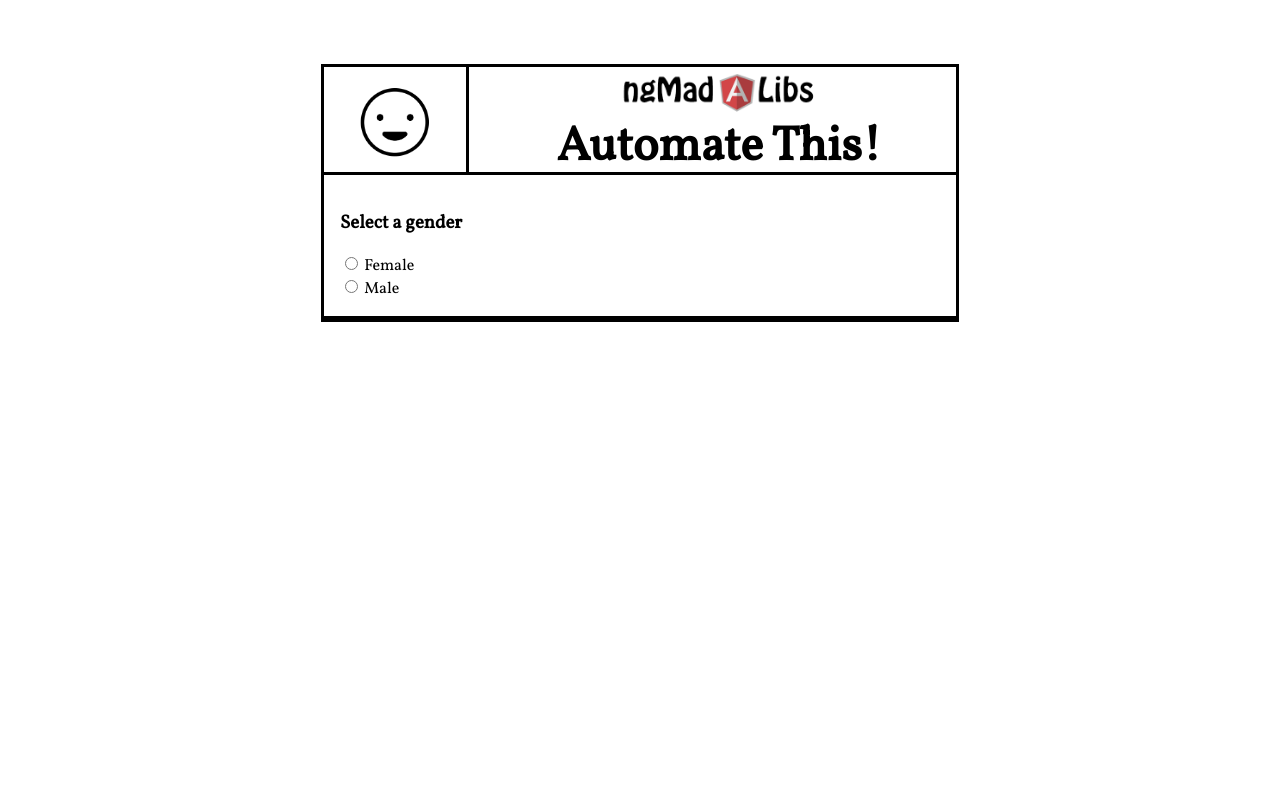
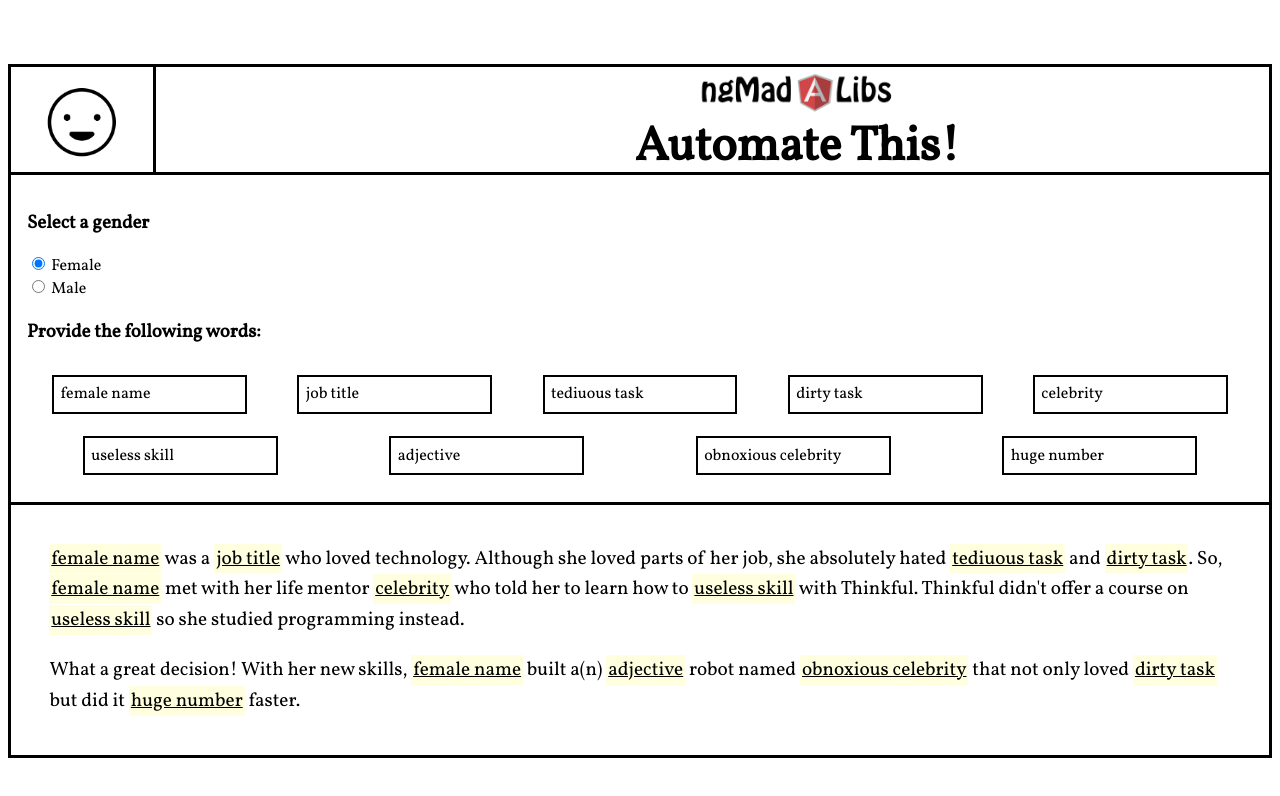
Before and after one commit to kylebradshaw/ngMadLibs, a website: page index.html in a window 1280 px wide. Drawn offline with nearby package versions, Linux system fonts and the light colour scheme.

Commit message:
refactors

```diff
--- a/assets/scripts/app.js
+++ b/assets/scripts/app.js
@@ -2,6 +2,33 @@
     .module('madLibs', [])
     .controller('mainController', ['$scope', function($scope) {
         $scope.placeholders = ['female name', 'job title', 'tedious task', 'dirty task',
-            'celebrity', 'useless skill', 'adjective', 'obnoxious celebrity', 'huge number', 'male name'];
-        $scope.words = [];
+            'celebrity', 'useless skill', 'adjective', 'obnoxious celebrity', 'huge number'
+        ];
+        $scope.words = {
+            'name': 'female name',
+            'jobTitle': 'job title',
+            'tediousTask': 'tediuous task',
+            'dirtyTask': 'dirty task',
+            'celebrity': 'celebrity',
+            'uselessSkill': 'useless skill',
+            'adjective': 'adjective',
+            'obnoxious': 'obnoxious celebrity',
+            'hugeNumber': 'huge number'
+        };
+
+
+        // $scope.words = [];
+        $scope.$watch('gender', function(newvalue, oldvalue) {
+            if (newvalue === 'female') {
+                $scope.subjectPronoun = 'she';
+                $scope.objectPronoun = 'her';
+                $scope.words['name'] = 'female name';
+            } else {
+                $scope.subjectPronoun = 'he';
+                $scope.objectPronoun = 'his';
+                $scope.words['name'] = 'male name';
+            }
+        }, true);
+
+
     }]);
--- a/assets/styles/main.scss
+++ b/assets/styles/main.scss
@@ -12,8 +12,7 @@
 }
 
 .wrapper {
-    min-width: 600px;
-    width: 50%;
+    // width: 50%;
     margin: 4em auto;
     border: 3px solid black;
     background-color: #fff;
@@ -58,7 +57,6 @@
         list-style: none;
         display: flex;
         flex-wrap: wrap;
-
         justify-content: space-around;
         align-items: center;
         li {
--- a/index.html
+++ b/index.html
@@ -20,59 +20,43 @@
             <section class="words">
                 <h3>Select a gender</h3>
                 <div class="gender">
-                    <label><input type="radio" name="gender" value="female" ng-model="gender"> Female</label><br>
+                    <label><input type="radio" name="gender" value="female" ng-model="gender" ng-init="gender='female'"> Female</label><br>
                     <label><input type="radio" name="gender" value="male" ng-model="gender"> Male</label>
                 </div>
                 <h3 ng-show='gender'>Provide the following words:</h3>
                 <ul ng-show='gender'>
-<!--
-                    how to segregate out gender input fields in a repeat?
-                    <li ng-repeat="placeholder in placeholders">
-                        <input type="text"
-                            placeholder="{{placeholders[$index]}}"
-                            ng-model="words[$index]" ng-init="words[$index]=placeholders[$index]" ng-click="words[$index]=''">
+
+                    <!-- how to segregate out gender input fields in a repeat? -->
+                    <li ng-repeat="(key, value) in words">
+                        <input type="text" placeholder="{{value}}" ng-model="words[key]">
                     </li>
--->
-                    <li ng-if="gender=='female'"><input type="text" placeholder="{{placeholders[0]}}" ng-model="words[0]" ng-init="words[0]=placeholders[0]" ng-click="words[0]=''"></li>
-                    <li ng-if="gender=='male'"><input type="text" placeholder="{{placeholders[9]}}" ng-model="words[9]" ng-init="words[9]=placeholders[9]" ng-click="words[9]=''"></li>
-                    <li><input type="text" placeholder="{{placeholders[1]}}" ng-model="words[1]" ng-init="words[1]=placeholders[1]" ng-click="words[1]=''"></li>
-                    <li><input type="text" placeholder="{{placeholders[2]}}" ng-model="words[2]" ng-init="words[2]=placeholders[2]" ng-click="words[2]=''"></li>
-                    <li><input type="text" placeholder="{{placeholders[3]}}" ng-model="words[3]" ng-init="words[3]=placeholders[3]" ng-click="words[3]=''"></li>
-                    <li><input type="text" placeholder="{{placeholders[4]}}" ng-model="words[4]" ng-init="words[4]=placeholders[4]" ng-click="words[4]=''"></li>
-                    <li><input type="text" placeholder="{{placeholders[5]}}" ng-model="words[5]" ng-init="words[5]=placeholders[5]" ng-click="words[5]=''"></li>
-                    <li><input type="text" placeholder="{{placeholders[6]}}" ng-model="words[6]" ng-init="words[6]=placeholders[6]" ng-click="words[6]=''"></li>
-                    <li><input type="text" placeholder="{{placeholders[7]}}" ng-model="words[7]" ng-init="words[7]=placeholders[7]" ng-click="words[7]=''"></li>
-                    <li><input type="text" placeholder="{{placeholders[8]}}" ng-model="words[8]" ng-init="words[8]=placeholders[8]" ng-click="words[8]=''"></li>
                 </ul>
             </section>
             <section class="libs" ng-cloak ng-show='gender'>
                 <p>
-                    <span ng-if="gender=='female'" class="var">{{words[0]}}</span>
-                    <span ng-if="gender=='male'" class="var">{{words[9]}}</span> was a
-                    <span class="var">{{words[1]}}</span> who loved technology. Although
-                    <span ng-if="gender=='female'">she</span><span ng-if="gender=='male'">he</span> loved parts of
-                    <span ng-if="gender=='female'">her</span><span ng-if="gender=='male'">his</span> job,
-                    <span ng-if="gender=='female'">she</span><span ng-if="gender=='male'">he</span> absolutely hated
-                    <span class="var">{{words[2]}}</span> and
-                    <span class="var">{{words[3]}}</span>. So,
-                    <span ng-if="gender=='female'" class="var">{{words[0]}}</span>
-                    <span ng-if="gender=='male'" class="var">{{words[9]}}</span> met with
-                    <span ng-if="gender=='female'">her</span><span ng-if="gender=='male'">his</span> life mentor
-                    <span class="var">{{words[4]}}</span> who told
-                    <span ng-if="gender=='female'">her</span><span ng-if="gender=='male'">him</span> to learn how to
-                    <span class="var">{{words[5]}}</span> with Thinkful. Thinkful didn't offer a course on
-                    <span class="var">{{words[5]}}</span> so
-                    <span ng-if="gender=='female'">she</span><span ng-if="gender=='male'">he</span> studied programming instead.
+                    <span class="var">{{words['name']}}</span> was a
+                    <span class="var">{{words['jobTitle']}}</span> who loved technology. Although
+                    {{subjectPronoun}} loved parts of
+                    {{objectPronoun}} job,
+                    {{subjectPronoun}} absolutely hated
+                    <span class="var">{{words['tediousTask']}}</span> and
+                    <span class="var">{{words['dirtyTask']}}</span>. So,
+                    <span class="var">{{words['name']}}</span> met with
+                    {{objectPronoun}} life mentor
+                    <span class="var">{{words['celebrity']}}</span> who told
+                    {{objectPronoun}} to learn how to
+                    <span class="var">{{words['uselessSkill']}}</span> with Thinkful. Thinkful didn't offer a course on
+                    <span class="var">{{words['uselessSkill']}}</span> so
+                    {{subjectPronoun}} studied programming instead.
                 </p>
 
                 <p>What a great decision! With
-                    <span ng-if="gender=='female'">her</span><span ng-if="gender=='male'">his</span> new skills,
-                    <span ng-if="gender=='female'" class="var">{{words[0]}}</span>
-                    <span ng-if="gender=='male'" class="var">{{words[9]}}</span> built a(n)
-                    <span class="var">{{words[6]}}</span> robot named
-                    <span class="var">{{words[7]}}</span> that not only loved
-                    <span class="var">{{words[3]}}</span> but did it
-                    <span class="var">{{words[8]}}</span> faster.
+                    {{objectPronoun}} new skills,
+                    <span class="var">{{words['name']}}</span> built a(n)
+                    <span class="var">{{words['adjective']}}</span> robot named
+                    <span class="var">{{words['obnoxious']}}</span> that not only loved
+                    <span class="var">{{words['dirtyTask']}}</span> but did it
+                    <span class="var">{{words['hugeNumber']}}</span> faster.
                 </p>
             </section>
         </main>
```
Also changed, not shown: assets/styles/main.css.
